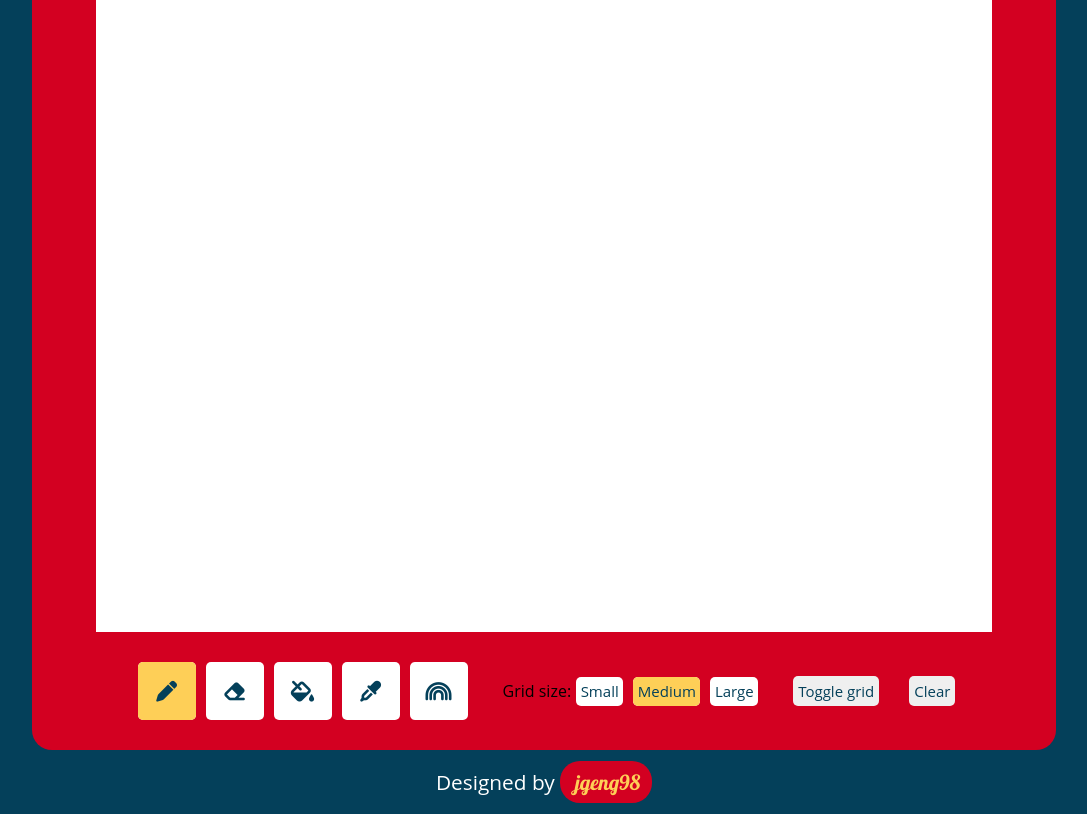
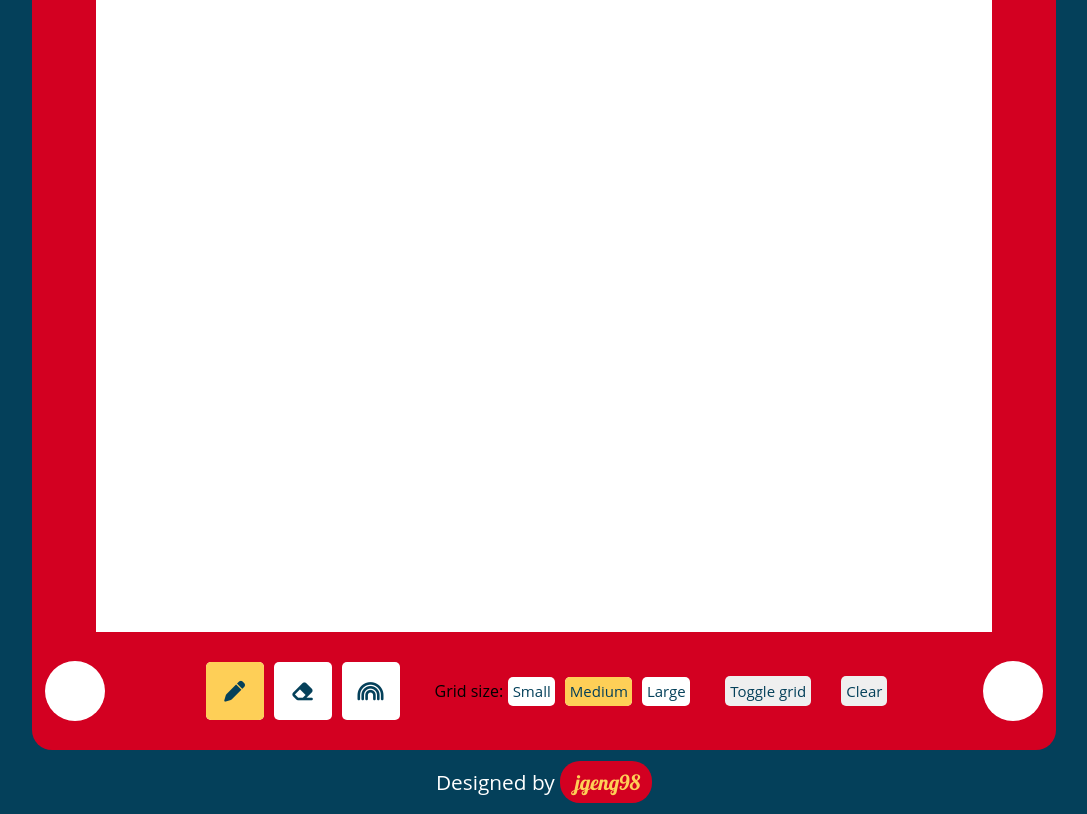
Before and after one commit to jgeng98/etch-a-sketch, a website: page index.html in a window 1280 px wide. Shown: the part 187-1001 px from the top of the page, without its empty margins (96-1183 px from the left). Drawn offline with Linux system fonts and the light colour scheme.

Commit message:
remove some tools, add white circles

```diff
--- a/index.html
+++ b/index.html
@@ -20,6 +20,9 @@
     <main>
       <div id="canvas"></div>
 
+      <div id="controls">
+        <div class="deco"></div>
+
         <div id="tools">
           <div id="icons">
             <div class="tool">
@@ -31,20 +34,6 @@
               <input type="radio" name="tool" id="erase" />
               <label for="erase" title="Erase"
                 ><i class="fas fa-eraser"></i
-            ></label>
-          </div>
-
-          <div class="tool">
-            <input type="radio" name="tool" id="fill" />
-            <label for="fill" title="Fill"
-              ><i class="fas fa-fill-drip"></i
-            ></label>
-          </div>
-
-          <div class="tool">
-            <input type="radio" name="tool" id="eyedropper" />
-            <label for="eyedropper" title="Eyedropper"
-              ><i class="fas fa-eye-dropper"></i
               ></label>
             </div>
 
@@ -82,6 +71,9 @@
             <button id="clear">Clear</button>
           </div>
         </div>
+
+        <div class="deco"></div>
+      </div>
     </main>
 
     <footer id="footer">
--- a/style.css
+++ b/style.css
@@ -135,6 +135,21 @@ main {
   align-items: center;
 }
 
+#controls {
+  display: flex;
+  align-items: center;
+  justify-content: space-between;
+  width: 100%;
+}
+
+.deco {
+  border-radius: 50%;
+  height: 60px;
+  width: 60px;
+  background-color: white;
+  margin: 1vw;
+}
+
 #footer {
   display: flex;
   justify-content: center;
```
Lines whose indentation alone changed are shown as unchanged.
